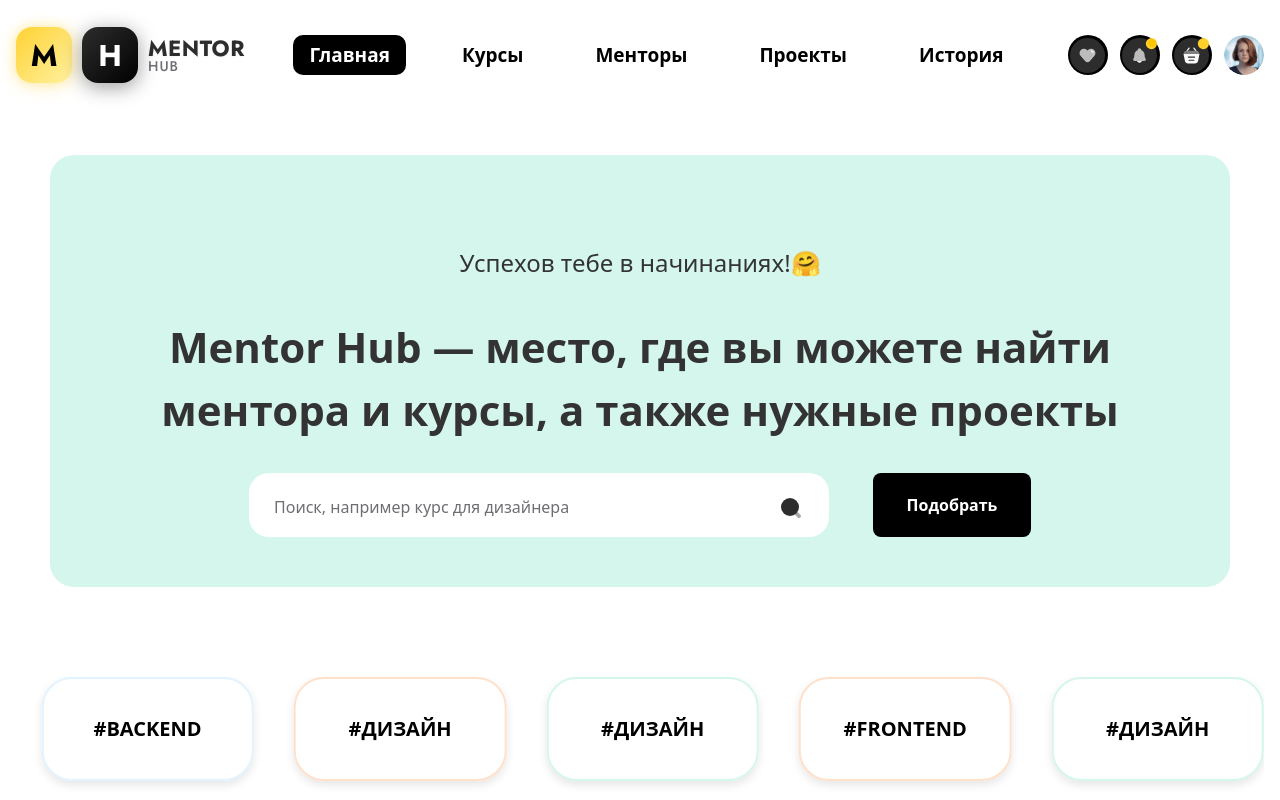
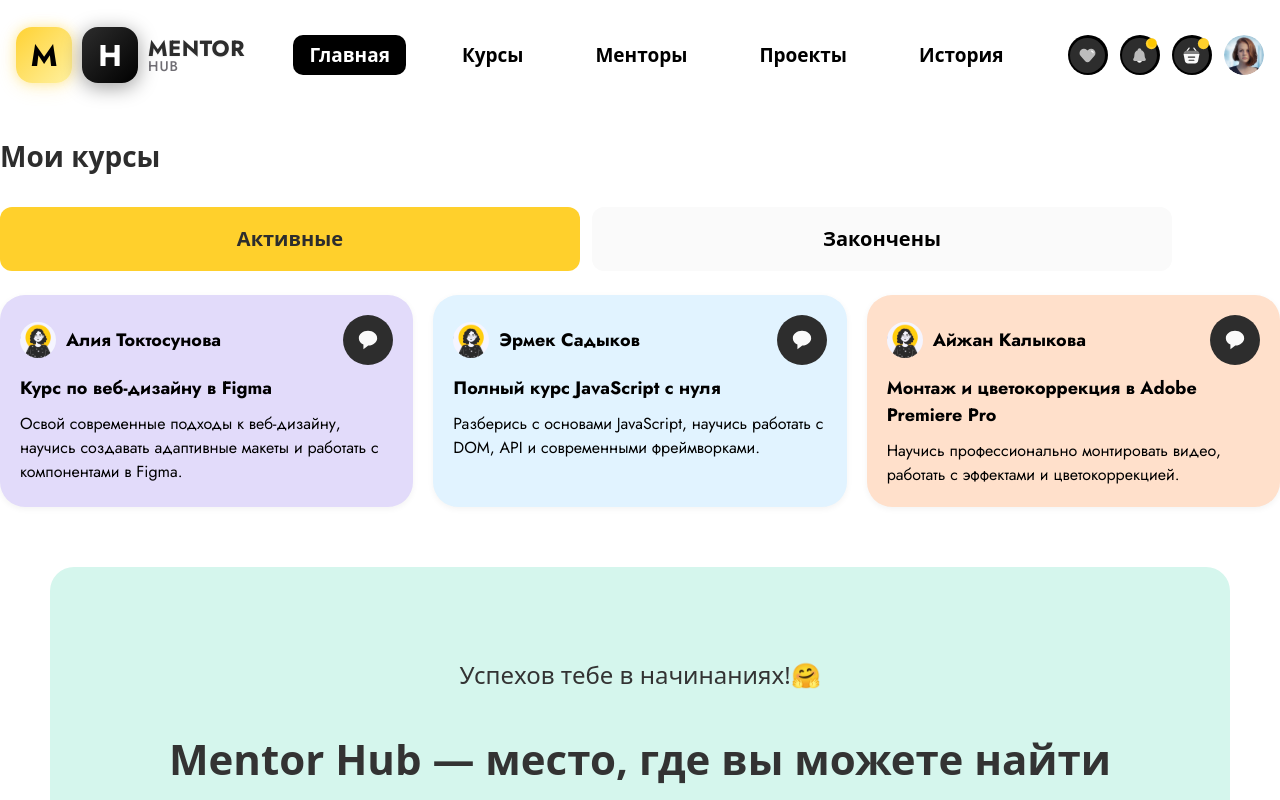
Before and after one commit to mirbek10/MentorHub, a React (Vite) app: page / in a window 1280 px wide. Shown: the top 800 px of the page. Built offline with nearby package versions, Linux system fonts and the light colour scheme.

Commit message:
added my-purchases

```diff
--- /dev/null
+++ b/src/pages/Profile/myPurchases/MyPurchases.jsx
@@ -0,0 +1,35 @@
+import React, { useState } from 'react';
+import styles from './MyPurchases.module.scss';
+import MyPurchasesCart from "./myPurchases/MyPurchasesCart.jsx";
+
+const MyPurchases = () => {
+    const [activeTab, setActiveTab] = useState('active');
+
+    return (
+        <div className="container">
+            <div className={styles.header}>
+                <h2 className={styles.title}>Мои курсы</h2>
+                <div className={styles.filter}>
+                    <button
+                        className={`${styles.btn} ${activeTab === 'active' ? styles.active : ''}`}
+                        onClick={() => setActiveTab('active')}
+                    >
+                        Активные
+                    </button>
+                    <button
+                        className={`${styles.btn} ${activeTab === 'finished' ? styles.active : ''}`}
+                        onClick={() => setActiveTab('finished')}
+                    >
+                        Закончены
+                    </button>
+                </div>
+            </div>
+
+            <div className={styles.cards}>
+                <MyPurchasesCart activeTab={activeTab} />
+            </div>
+        </div>
+    );
+};
+
+export default MyPurchases;
--- /dev/null
+++ b/src/pages/Profile/myPurchases/MyPurchases.module.scss
@@ -0,0 +1,57 @@
+.header {
+  display: flex;
+  flex-direction: column;
+  margin-bottom: 24px;
+}
+
+  .title {
+    font-size: 28px;
+    font-weight: 700;
+    color: #2D2D2D;
+    margin: 40px 0 30px;
+  }
+
+.filter {
+  display: flex;
+  gap: 12px;
+
+  .btn {
+    max-width: 580px;
+    width: 100%;
+    height: 64px;
+    font-weight: 600;
+    font-size: 20px;
+    border: none;
+    border-radius: 12px;
+    background-color: #FAFAFA;
+    cursor: pointer;
+    transition: background-color 0.3s ease, color 0.3s ease;
+
+    &:hover {
+      background-color: #FFD02C;
+      color: #2D2D2D;
+    }
+
+    &.active {
+      background-color: #FFD02C;
+      color: #2D2D2D;
+    }
+
+    &:active {
+      transform: scale(0.97);
+    }
+  }
+}
+
+@media (max-width: 768px) {
+  .title {
+    font-size: 24px;
+    font-width: 600;
+  }
+  .filter {
+    .btn {
+      height: 40px;
+      border-radius: 5px;
+    }
+  }
+}
--- /dev/null
+++ b/src/pages/Profile/myPurchases/myPurchases/MyPurchasesCart.jsx
@@ -0,0 +1,73 @@
+import React, { useState } from 'react';
+import styles from './MyPurchasesCart.module.scss';
+import { BiSolidMessageRounded } from "react-icons/bi";
+import Avatar1 from "../../../../../public/assets/Avatar.svg";
+
+const MyPurchasesCart = () => {
+    const colors = ["#E2DBFA", "#E1F3FF", "#FFE0CB"];
+
+    const purchases = [
+        {
+            id: 1,
+            avatar: Avatar1,
+            username: "Алия Токтосунова",
+            title: "Курс по веб-дизайну в Figma",
+            description: "Освой современные подходы к веб-дизайну, научись создавать адаптивные макеты и работать с компонентами в Figma."
+        },
+        {
+            id: 2,
+            avatar: Avatar1,
+            username: "Эрмек Садыков",
+            title: "Полный курс JavaScript с нуля",
+            description: "Разберись с основами JavaScript, научись работать с DOM, API и современными фреймворками."
+        },
+        {
+            id: 3,
+            avatar: Avatar1,
+            username: "Айжан Калыкова",
+            title: "Монтаж и цветокоррекция в Adobe Premiere Pro",
+            description: "Научись профессионально монтировать видео, работать с эффектами и цветокоррекцией."
+        }
+    ];
+
+    const [activeIcons, setActiveIcons] = useState({});
+
+    const toggleIcon = (id) => {
+        setActiveIcons(prev => ({
+            ...prev,
+            [id]: !prev[id]
+        }));
+    };
+
+    return (
+        <div className={`${styles.list} container`}>
+            {purchases.map((item, index) => (
+                <div
+                    key={item.id}
+                    className={styles.card}
+                    style={{ backgroundColor: colors[index % colors.length] }}
+                >
+                    <div className={styles.user}>
+                        <img src={item.avatar} alt={item.username} className={styles.avatar} />
+                        <p className={styles.username}>{item.username}</p>
+                        <div
+                            className={styles.messageIcon}
+                            onClick={() => toggleIcon(item.id)}
+                            style={{
+                                backgroundColor: activeIcons[item.id] ? "#FFD02C" : "#2D2D2D",
+                                color: activeIcons[item.id] ? "#2D2D2D" : "#FAFAFA"
+                            }}
+                        >
+                            <BiSolidMessageRounded />
+                        </div>
+                    </div>
+
+                    <h2 className={styles.title}>{item.title}</h2>
+                    <p className={styles.description}>{item.description}</p>
+                </div>
+            ))}
+        </div>
+    );
+};
+
+export default MyPurchasesCart;
--- /dev/null
+++ b/src/pages/Profile/myPurchases/myPurchases/MyPurchasesCart.module.scss
@@ -0,0 +1,61 @@
+.list {
+  display: grid;
+  grid-template-columns: 1fr;
+  gap: 20px;
+  font-family: "Jost", sans-serif;
+
+  @media (min-width: 768px) {
+    grid-template-columns: repeat(2, 1fr);
+  }
+
+  @media (min-width: 1024px) {
+    grid-template-columns: repeat(3, 1fr);
+  }
+}
+
+.card {
+  width: 100%;
+  height: auto;
+  padding: 20px;
+  border-radius: 25px;
+  background: #fff;
+  box-shadow: 0 2px 6px rgba(0,0,0,0.05);
+}
+
+.user {
+  display: flex;
+  align-items: center;
+  gap: 10px;
+  font-weight: 600;
+  font-size: 18px;
+}
+
+.messageIcon {
+  margin-left: auto;
+  width: 50px;
+  height: 50px;
+  border-radius: 50%;
+  background-color: #2D2D2D;
+  display: flex;
+  justify-content: center;
+  align-items: center;
+  color: #FAFAFA;
+  font-size: 22px;
+  cursor: pointer;
+  transition: background-color 0.2s ease, color 0.2s ease;
+
+  &:hover {
+    background-color: #FFD02C;
+    color: #2D2D2D;
+  }
+
+  &:active {
+    transform: scale(0.95);
+  }
+}
+
+.title {
+  font-weight: 700;
+  font-size: 18px;
+  margin: 10px 0;
+}
--- a/src/pages/landing/Home/Home.jsx
+++ b/src/pages/landing/Home/Home.jsx
@@ -5,10 +5,12 @@ import Reviews from "./ui/reviews/Reviews";
 import Hero2 from "./ui/hero2/Hero2";
 import Banner from "./ui/banner/Banner";
 import ContactForm from "./ui/ContactForm/ContactForm";
+import MyPurchases from "../../Profile/myPurchases/MyPurchases.jsx";
 
 function Home() {
   return (
     <div>
+        <MyPurchases/>
       <Banner />
       <Card />
       <Hero2 />
```
Also changed, not shown: src/widgets/Layout/Layout.scss (line endings or trailing spaces).
